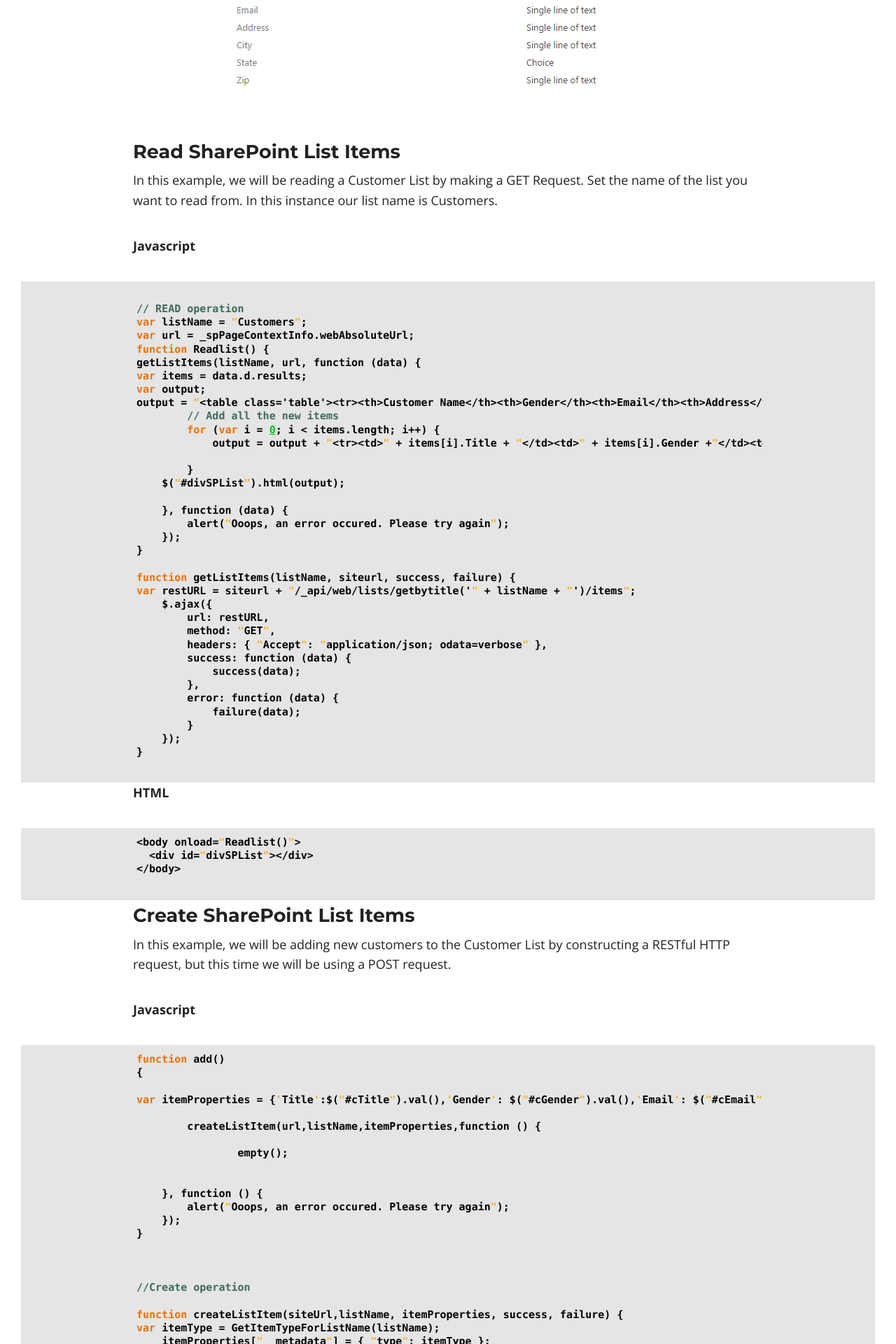
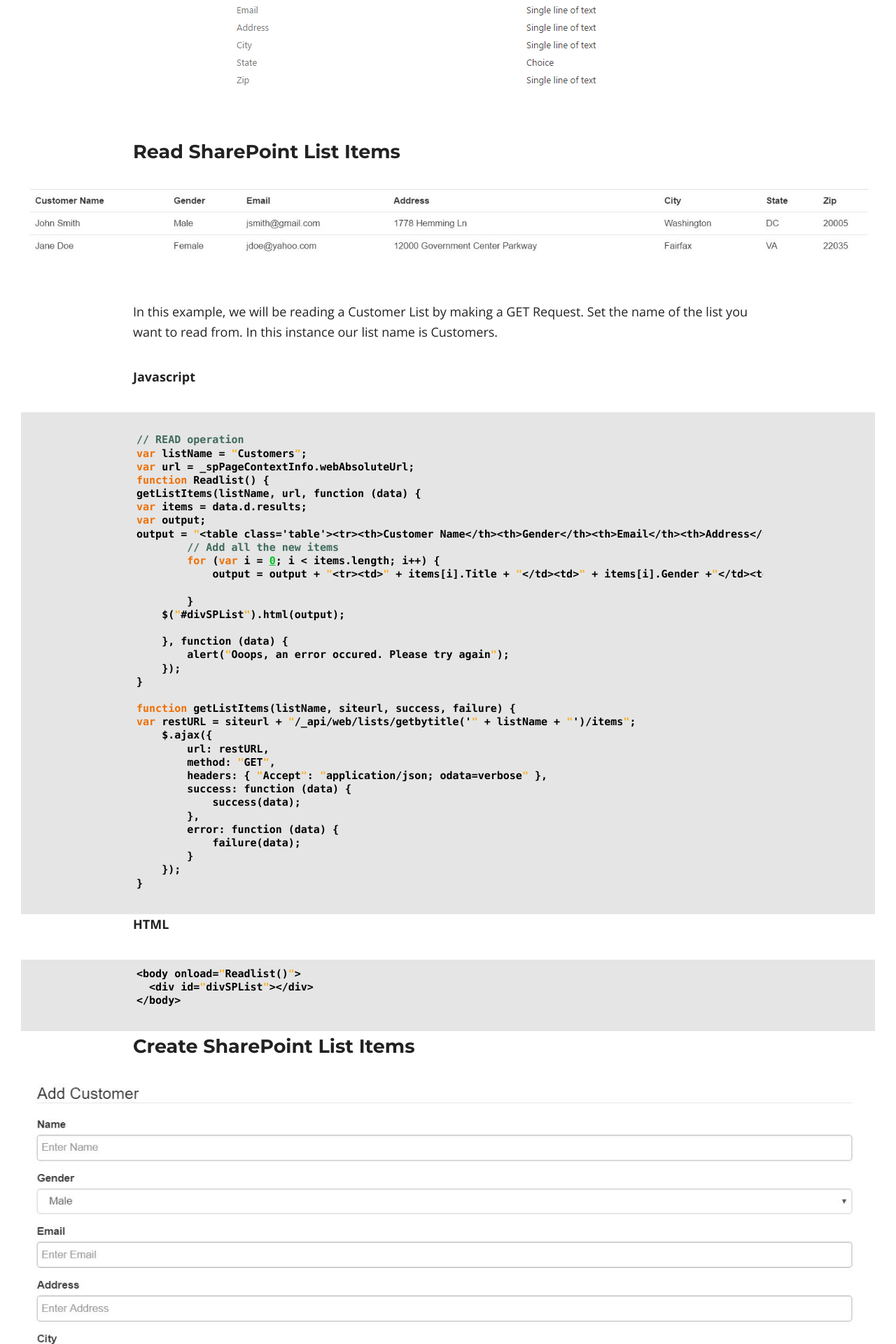
Before and after one commit to ldsouza/ldsouza.github.io, a Jekyll site: the page built from _posts/2017-02-25-crud-operations-in-sharepoint-using-the-rest-api.md, in a window 1280 px wide. Shown: the part 1611-3531 px from the top of the page at 70% size. Built offline with Jekyll 4.4.1, drawn with Linux system fonts in a browser that asks for light colours; nearby versions of some CDN libraries.

Commit message:
Update 2017-02-25-crud-operations-in-sharepoint-using-the-rest-api.md

````diff
--- a/_posts/2017-02-25-crud-operations-in-sharepoint-using-the-rest-api.md
+++ b/_posts/2017-02-25-crud-operations-in-sharepoint-using-the-rest-api.md
@@ -19,6 +19,8 @@
 ![Image]({{ site.url }}/images/blog/crud-sharepoint-rest/1.JPG)
 
 ### Read SharePoint List Items
+
+![Image]({{ site.url }}/images/blog/crud-sharepoint-rest/3.JPG)
 
 In this example, we will be reading a Customer List by making a GET Request.
 Set the name of the list you want to read from. In this instance our list name is Customers.
@@ -70,6 +72,8 @@
   ```
 
 ### Create SharePoint List Items
+
+![Image]({{ site.url }}/images/blog/crud-sharepoint-rest/4.JPG)
 
 In this example, we will be adding new customers to the Customer List by constructing a RESTful HTTP request, but this time we will be using a POST request.
 
````
